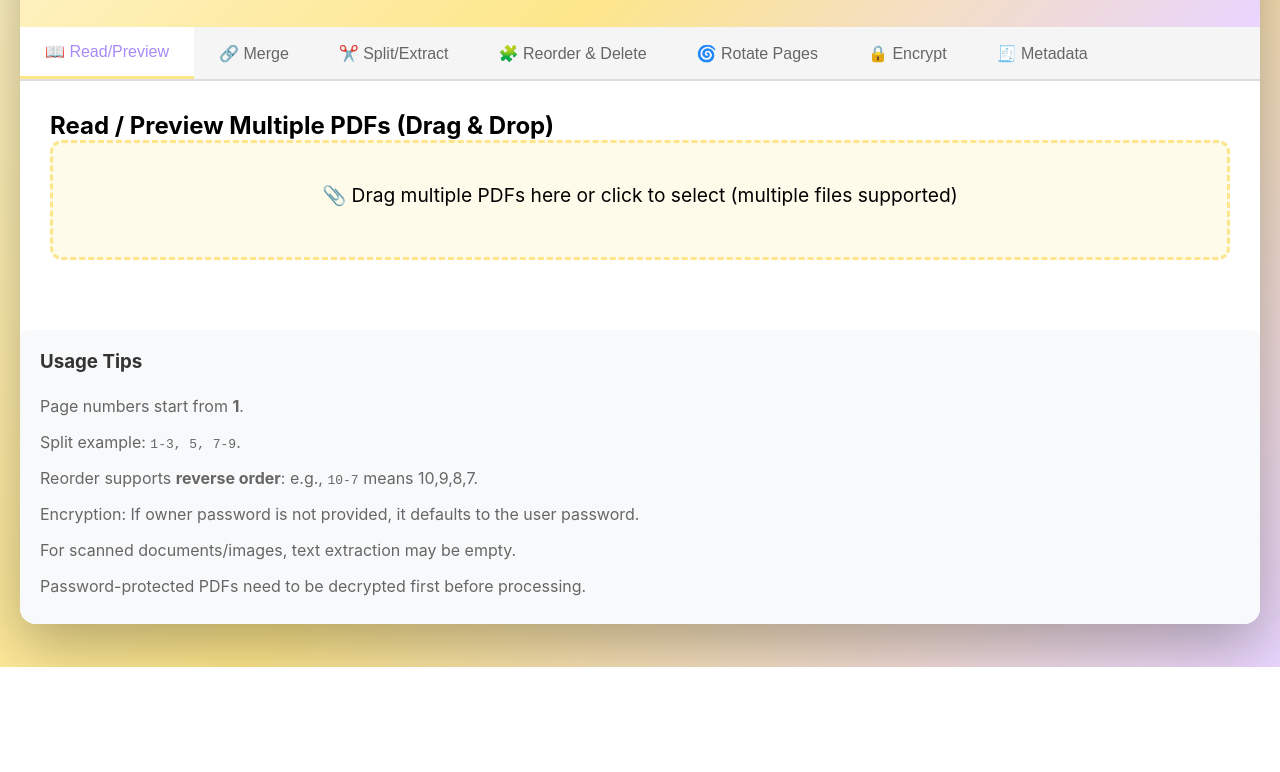
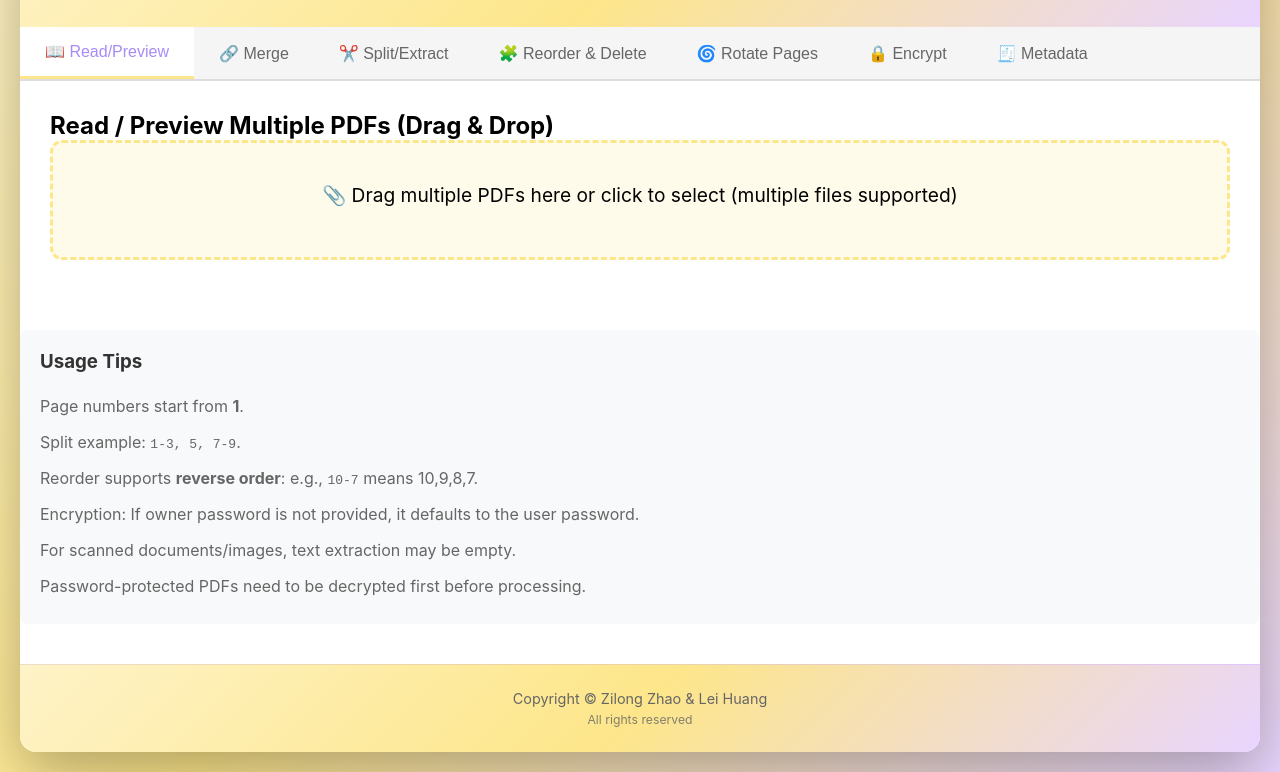
Before and after one commit to purpledragon-ca/pdf_editor, a plain HTML site: page index.html in a window 1280 px wide. Shown: the part 133-905 px from the top of the page. Before the commit the page ends 800 px from the top, so only its background shows below. Drawn offline with Linux system fonts and the light colour scheme; a script that the page names is missing.

Commit message:
Update stylesheet path and add footer section
Updated stylesheet link and added footer with copyright information.

```diff
--- a/index.html
+++ b/index.html
@@ -5,7 +5,7 @@
     <meta name="viewport" content="width=device-width, initial-scale=1.0">
     <title>PDF Toolbox: Read / Merge / Split / Edit</title>
     <!-- Shared Theme: Light Yellow & Light Purple -->
-    <link rel="stylesheet" href="theme.css">
+    <link rel="stylesheet" href="../theme.css">
     <script src="https://cdnjs.cloudflare.com/ajax/libs/pdf.js/3.11.174/pdf.min.js"></script>
     <script src="https://cdnjs.cloudflare.com/ajax/libs/pdf-lib/1.17.1/pdf-lib.min.js"></script>
     <style>
@@ -524,6 +524,12 @@
                 <li>Password-protected PDFs need to be decrypted first before processing.</li>
             </ul>
         </div>
+
+        <!-- Footer -->
+        <footer class="footer-theme">
+            <p>Copyright © Zilong Zhao & Lei Huang</p>
+            <p style="font-size: 0.85em; margin-top: 5px; opacity: 0.8;">All rights reserved</p>
+        </footer>
     </div>
 
     <script>
```
